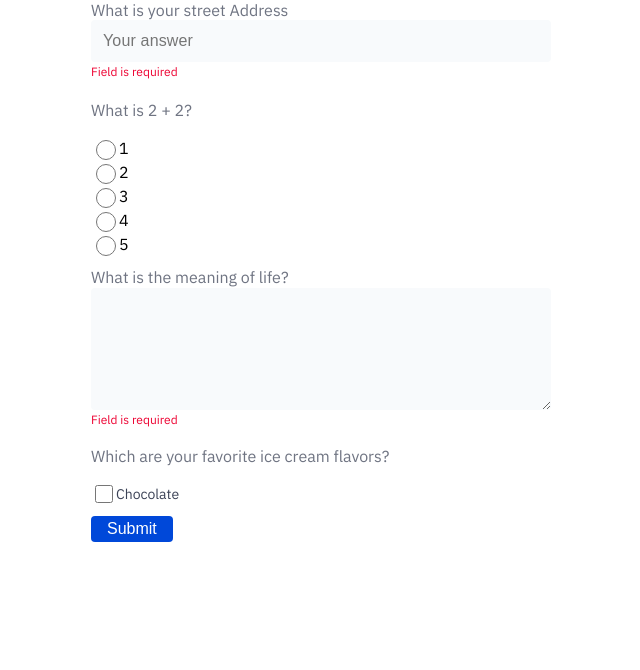
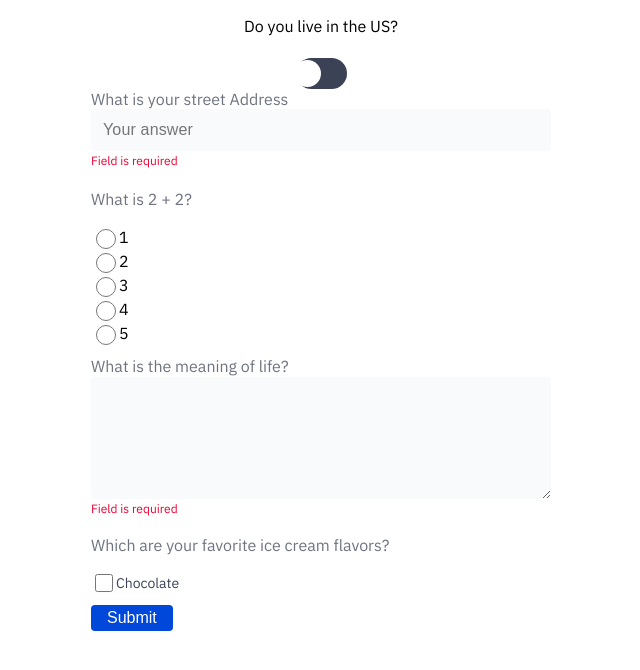
Before and after one commit to stevejd88/custom-form, a React (Create React App) app: page / in a window 1280 px wide. Shown: the top 670 px of the page, without its empty margins (319-959 px from the left). Built offline with nearby package versions, Linux system fonts and the light colour scheme.

Commit message:
Add Toggle component

```diff
--- a/src/App.js
+++ b/src/App.js
@@ -5,6 +5,7 @@ import FormInput from "./components/form-input/form-input.component";
 import TextArea from "./components/text-area/text-area.component";
 import Checkbox from "./components/checkbox/checkbox.component";
 import Radio from "./components/radio/radio.component";
+import ToggleSwitch from "./components/toggle-switch/toggle-switch.component";
 import Button from "./components/button/button.component";
 
 const initialState = {
@@ -34,6 +35,7 @@ function App() {
   return (
     <div className='App'>
       <form action=''>
+        <ToggleSwitch label='Do you live in the US?' name='toggle' />
         <FormInput
           label='What is your street Address'
           id='address'
--- a/src/components/checkbox/checkbox.component.jsx
+++ b/src/components/checkbox/checkbox.component.jsx
@@ -6,7 +6,7 @@ const Checkbox = ({ label, name, type, checked }) => {
   return (
     <div className='check-field'>
       <input type={type} id={name} name={name} checked={checked} />
-      <label for={name}>{label}</label>
+      <label htmlFor={name}>{label}</label>
     </div>
   );
 };
--- a/src/components/form-input/form-input.component.jsx
+++ b/src/components/form-input/form-input.component.jsx
@@ -15,7 +15,7 @@ const FormInput = ({
 }) => {
   return (
     <div className='text-input group'>
-      <label for={id}>{label}</label>
+      <label htmlFor={id}>{label}</label>
       <input
         className='input'
         id={id}
--- a/src/components/radio/radio.component.jsx
+++ b/src/components/radio/radio.component.jsx
@@ -17,7 +17,7 @@ const Radio = ({ label, name, options, type, onChange }) => {
               value={option.toLowerCase()}
               onChange={onChange}
             />
-            <label for={option.toLowerCase()}>{option}</label>
+            <label htmlFor={option.toLowerCase()}>{option}</label>
           </div>
         );
       })}
--- a/src/components/text-area/text-area.component.jsx
+++ b/src/components/text-area/text-area.component.jsx
@@ -5,7 +5,7 @@ import "./text-area.styles.css";
 const TextArea = ({ onChange, label, id, name, value, disabled }) => {
   return (
     <div className='text-area-group'>
-      <label for={id}>{label}</label>
+      <label htmlFor={id}>{label}</label>
       <textarea
         className='input'
         id={id}
--- /dev/null
+++ b/src/components/toggle-switch/toggle-switch.component.jsx
@@ -0,0 +1,36 @@
+import React, { useRef } from "react";
+
+import "./toggle-switch.styles.css";
+
+const ToggleSwitch = ({ name, label, value, checked, onChange }) => {
+  const toggle = useRef();
+  const checkbox = useRef();
+  function handleToggle() {
+    if (onChange) onChange();
+    toggle.current.classList.toggle("toggled");
+    checkbox.current.checked = !checkbox.current.checked;
+    console.log(checkbox.current.checked);
+  }
+  return (
+    <>
+      <p>{label}</p>
+      <input
+        ref={checkbox}
+        name={name}
+        className='toggle-checkbox'
+        type='checkbox'
+        defaultChecked={value}
+        value={value || false}
+      />
+      <span
+        ref={toggle}
+        onClick={handleToggle}
+        className={checked ? "toggled toggle-switch" : "toggle-switch"}
+      >
+        <span className='toggle'></span>
+      </span>
+    </>
+  );
+};
+
+export default ToggleSwitch;
--- /dev/null
+++ b/src/components/toggle-switch/toggle-switch.styles.css
@@ -0,0 +1,27 @@
+.toggle-checkbox {
+  height: 0px;
+  width: 0px;
+  opacity: 0;
+}
+.toggle {
+  height: 27px;
+  width: 27px;
+  position: absolute;
+  border-radius: 50px;
+  background-color: #ffffff;
+  right: 50%;
+  transition: all 0.3s;
+  top: 2px;
+}
+.toggle-switch {
+  border: none;
+  background-color: #3b4256;
+  position: relative;
+  display: inline-block;
+  border-radius: 20px;
+  width: 51px;
+  height: 31px;
+}
+.toggled .toggle {
+  right: 2px;
+}
```
